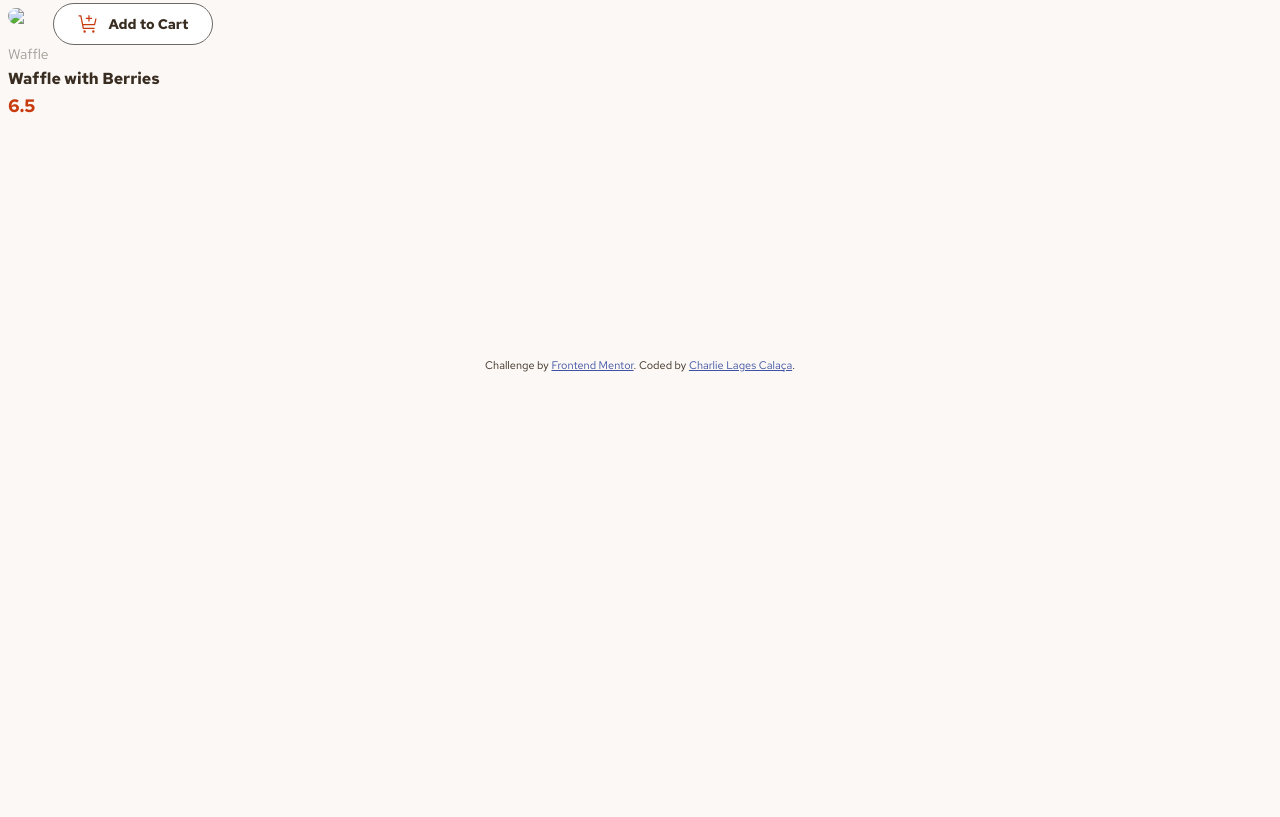
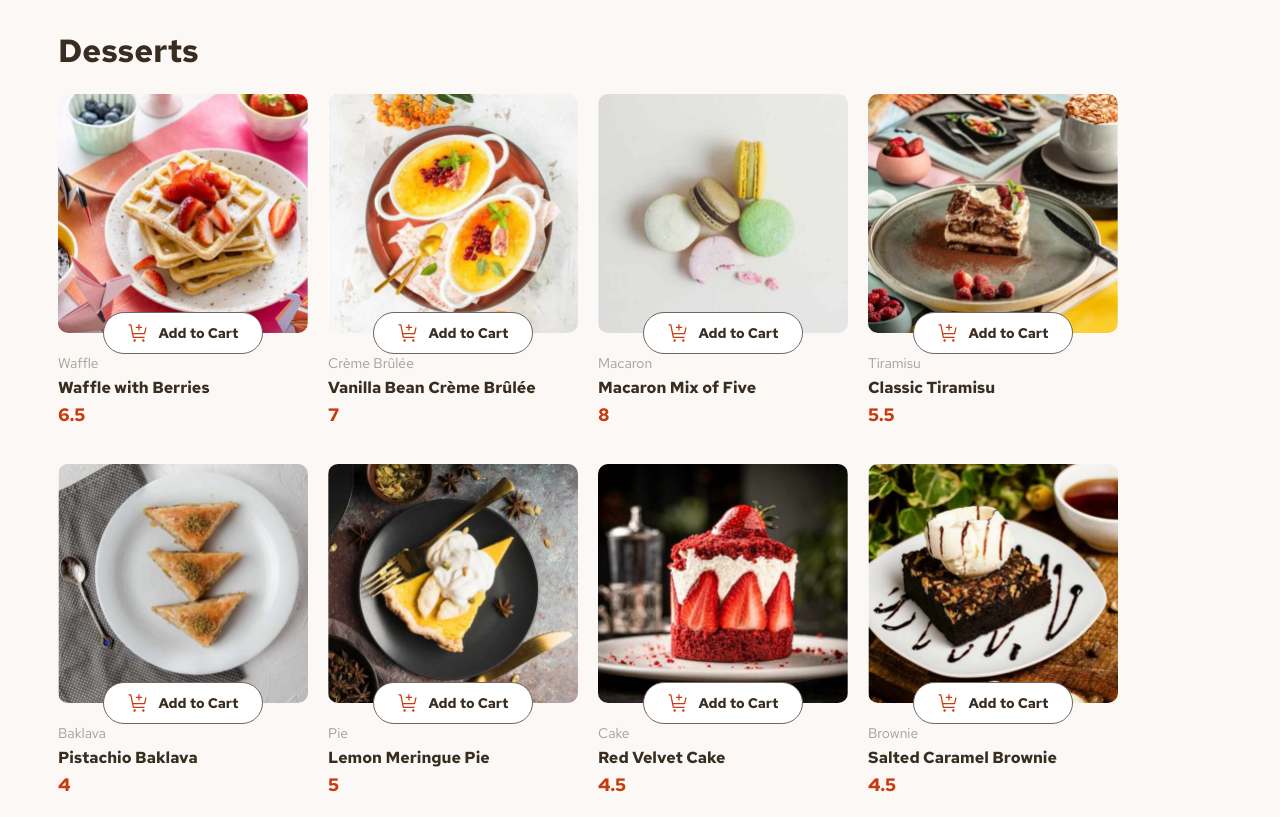
Before and after one commit to CharlieL131/desafio_fap-product_list_with_cart, a website built with Vite: page index.html in a window 1280 px wide. Shown: the top 817 px of the page. Built offline with nearby package versions, Linux system fonts and the light colour scheme; files whose address does not match are found by name.

Commit message:
fix: fixed product generation

```diff
--- a/index.html
+++ b/index.html
@@ -17,7 +17,12 @@
 <body>
   <div id="app">
     <main>
+      <div id="product-section">
+        <h1>Desserts</h1>
+        <div id="product-container">
 
+        </div>
+      </div>
     </main>
     <footer>
       <div class="attribution">
--- a/src/main.ts
+++ b/src/main.ts
@@ -1,10 +1,10 @@
 import './style.css'
 import { ProductComponent, ProductData } from './product.ts';
+
 async function loadProducts(): Promise<ProductData[]> {
-    const response = await fetch('./src/assets/data/data.json');
+  const response = await fetch('../data.json');
   const data = await response.json();
 
-    // Transformar os dados brutos em objetos do tipo ProductData
   const products: ProductData[] = data.map((item: any) => {
     return {
       imageSrc: {
@@ -13,21 +13,26 @@ async function loadProducts(): Promise<ProductData[]> {
         tablet: item.image.tablet,
         desktop: item.image.desktop,
       },
-        name: item.category,
-        description: item.name || "No description available", // Prover uma descrição padrão caso não exista
+      category: item.category,
+      name: item.name,
       price: item.price,
-        quantity: item.quantity || 0, // Assumir quantidade 0 caso não seja fornecido
+      quantity: item.quantity || 0,
+      enviroment: "desktop"
     };
   });
 
   return products;
 }
-const productData: ProductData = {
-  imageSrc: '/src/assets/images/image-waffle-thumbnail.jpg',
-  name: 'Waffle',
-  description: 'Waffle with Berries',
-  price: 6.50,
-  quantity: 0,
-};
 
-new ProductComponent('main', productData);
+async function renderProducts(): Promise<ProductComponent[]> {
+  const products = await loadProducts();
+  let productElements: ProductComponent[] = [];
+
+  products.forEach(product => {
+    productElements.push(new ProductComponent("#product-container", product));
+  });
+
+  return productElements;
+}
+
+let productElements = renderProducts();
--- a/src/product.ts
+++ b/src/product.ts
@@ -6,40 +6,50 @@ export interface ProductImageSource {
 }
 export interface ProductData {
     imageSrc: ProductImageSource;
+    category: string;
     name: string;
-    description: string;
     price: number;
     quantity: number;
     enviroment: keyof ProductImageSource;
-
 }
 export class ProductComponent {
     private element: HTMLElement;
+    private container: HTMLElement;
     private data: ProductData;
 
     constructor(selector: string, data: ProductData){
-        this.element = document.querySelector(selector) as HTMLElement;
+        this.container = document.querySelector(selector) as HTMLElement;
+        this.element = document.createElement("div");
+        this.element.classList.add("product");
         this.data = data;
         this.render();
+        this.container.appendChild(this.element);
     }
 
     render(){
-        const { imageSrc, name, description, price, quantity, enviroment } = this.data;
+        const { imageSrc, category, name, price, quantity, enviroment } = this.data;
         this.element.innerHTML = `
-      <div class="product">
-        <img class="thumb selected-${quantity!=0}" src="${imageSrc[enviroment]}" />
+        <img class="thumb selected-${quantity>0}" src="${imageSrc[enviroment]}" />
         <div class="btn-container">
-          <button class="butt cart-butt">
+          <button class="butt cart-butt ${quantity>0 ? 'hidden' : ''}">
             <img class="cart-butt-icon" src="/src/assets/images/icon-add-to-cart.svg" />
             <span>Add to Cart</span>
           </button>
+          <div class="butt quantity-controller ${quantity<=0 ? 'hidden' : ''}">
+            <button class="butt ico-butt decrement">
+              <img class="ico-butt-ico" src="/src/assets/images/icon-decrement-quantity.svg" />
+            </button>
+            ${quantity}
+            <button class="butt ico-butt increment">
+              <img class="ico-butt-ico" src="/src/assets/images/icon-increment-quantity.svg" />
+            </button>
+          </div>
         </div>
         <div class="data">
+          <span class="category">${category}</span>
           <span class="name">${name}</span>
-          <span class="desc">${description}</span>
           <span class="price">${price}</span>
         </div>
-      </div>
         `;
 
         this.addEventListeners();
@@ -47,13 +57,26 @@ export class ProductComponent {
 
     addEventListeners(){
         const button = this.element.querySelector('.cart-butt');
+        const dec = this.element.querySelector('.decrement');
+        const inc = this.element.querySelector('.increment');
         button?.addEventListener('click', this.handleAddToCart.bind(this));
+        dec?.addEventListener('click', this.handleDecrement.bind(this));
+        inc?.addEventListener('click', this.handleIncrement.bind(this));
     }
 
     handleAddToCart() {
-        alert(`${this.data.name} added to cart!`);
+        this.data.quantity = 1;
+        this.render();
     }
 
+    handleDecrement(){
+      this.data.quantity -= 1;
+      this.render();
+    }
 
+    handleIncrement(){
+      this.data.quantity += 1;
+      this.render();
+    }
 
 }
--- a/src/style.css
+++ b/src/style.css
@@ -1,4 +1,21 @@
 @import './base.css';
+
+main {
+  padding: 0 50px;
+  display: flex;
+  flex-wrap: wrap;
+}
+
+#product-section {
+  display: flex;
+  flex-direction: column;
+}
+
+#product-container{
+  display: flex;
+  flex-wrap: wrap;
+  gap: 20px;
+}
 
 .product{
   width: 250px;
@@ -34,9 +51,7 @@
   place-content: center;
   place-items: center;
   gap: 10px;
-  width: 160px;
-  height: 42px;
-  border-radius: 21px;
+
   font-family: RedHatText;
   font-style: normal;
   font-weight: 700;
@@ -44,10 +59,33 @@
   transition: all 0.1s linear
 }
 
+.quantity-controller {
+  place-content: space-between;
+  background-color: var(--button-color-primary);
+  color: var(--white);
+  border: solid 1px var(--button-color-secondary);
+  width: 160px;
+  height: 42px;
+  border-radius: 21px;
+}
+
+.ico-butt {
+  width: 16px;
+  height: 16px;
+  padding: 1px;
+  background: transparent;
+  border: solid 2px var(--white);
+  border-radius: 50%;
+  margin: 0 20px;
+}
+
 .cart-butt {
   background-color: var(--white);
   color: var(--font-color-primary);
   border: solid 1px var(--font-color-tertiary);
+  width: 160px;
+  height: 42px;
+  border-radius: 21px;
 }
 
 .cart-butt:hover {
@@ -69,14 +107,14 @@
   font-family: RedHatText;
 }
 
-.data .name {
+.data .category {
   color: var(--font-color-secondary);
   font-style: normal;
   font-weight: 400;
   font-size: 14px;
 }
 
-.data .desc {
+.data .name {
   color: var(--font-color-primary);
   font-style: normal;
   font-weight: 700;
```
Lines whose indentation alone changed are shown as unchanged.
